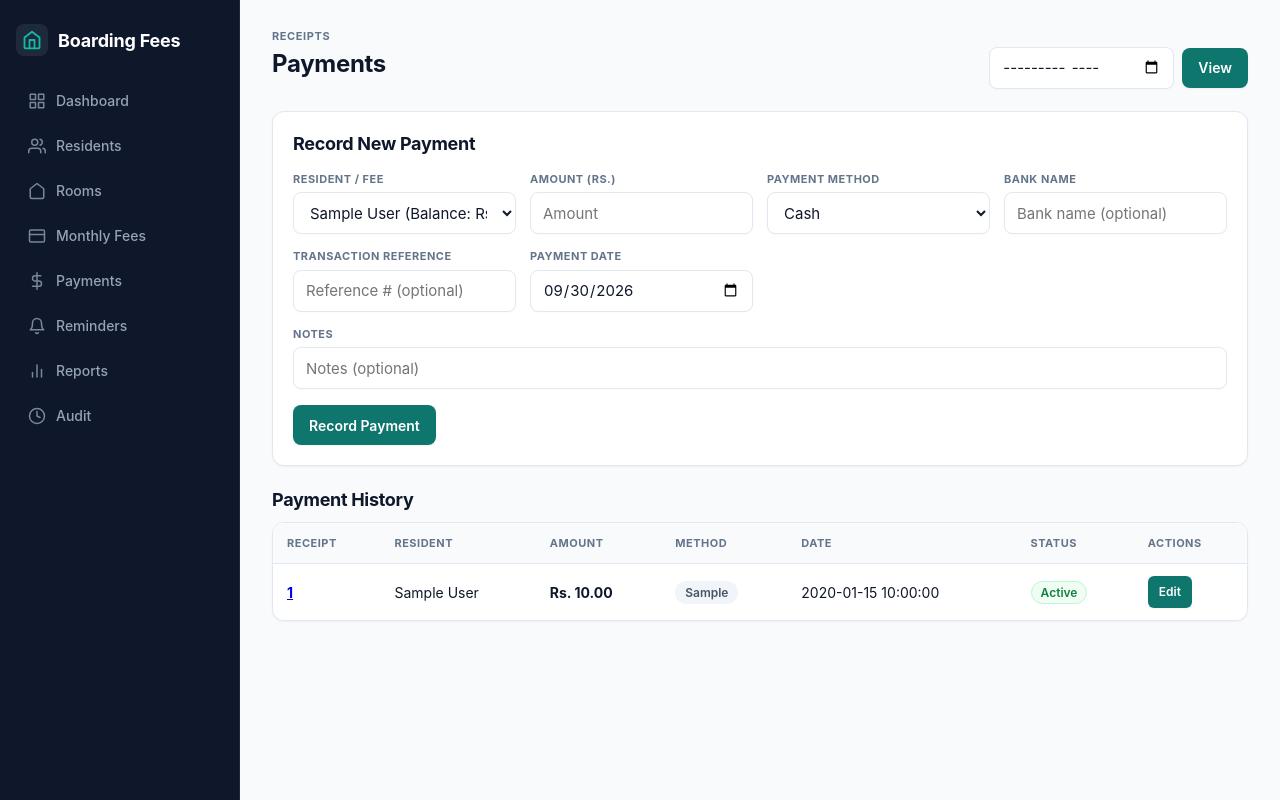
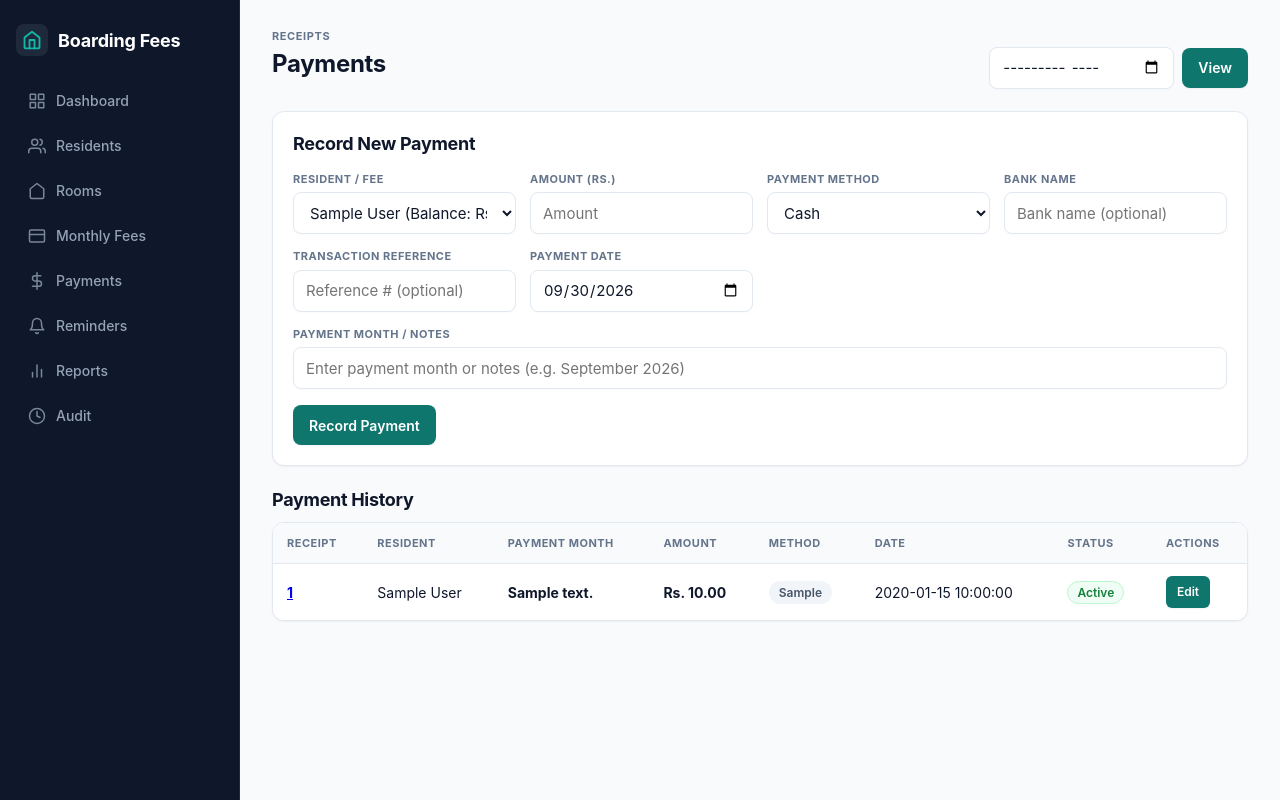
Before and after one commit to chaniru2004/Boarding-Fee-Management-System, a Flask app: template templates/payments.html in a window 1280 px wide. Run offline with Flask 3, Linux system fonts and the light colour scheme; the template is opened without the code that fills it: most values are stand-ins (such as "Sample title", 1, 10 or a date in 2020); some libraries are stand-ins or nearby versions.

Commit message:
Add Payment Month column displaying payment notes across payment tables

```diff
--- a/templates/dashboard.html
+++ b/templates/dashboard.html
@@ -77,18 +77,19 @@
 <h3>Recent Payments</h3>
 <div class="table-container">
   <table>
-    <thead><tr><th>Receipt</th><th>Resident</th><th>Amount</th><th>Method</th><th>Date</th></tr></thead>
+    <thead><tr><th>Receipt</th><th>Resident</th><th>Payment Month</th><th>Amount</th><th>Method</th><th>Date</th></tr></thead>
     <tbody>
       {% for payment in recent_payments %}
       <tr>
         <td><a href="{{ url_for('receipt', receipt_number=payment.receipt_number) }}"><strong>{{ payment.receipt_number }}</strong></a></td>
         <td>{{ payment.full_name }}</td>
+        <td><strong>{{ payment.notes or payment.month }}</strong></td>
         <td><strong>Rs. {{ money(payment.amount) }}</strong></td>
         <td><span class="badge">{{ payment.payment_method }}</span></td>
         <td>{{ payment.payment_date }}</td>
       </tr>
       {% else %}
-      <tr><td colspan="5" style="color: var(--muted);">No payments recorded yet.</td></tr>
+      <tr><td colspan="6" style="color: var(--muted);">No payments recorded yet.</td></tr>
       {% endfor %}
     </tbody>
   </table>
--- a/templates/payment_form.html
+++ b/templates/payment_form.html
@@ -36,8 +36,8 @@
       <input name="payment_date" type="date" value="{{ payment.payment_date }}">
     </div>
     <div style="grid-column: 1 / -1;">
-      <label class="field-label">Notes</label>
-      <input name="notes" value="{{ payment.notes or '' }}" placeholder="Notes">
+      <label class="field-label">Payment Month / Notes</label>
+      <input name="notes" value="{{ payment.notes or '' }}" placeholder="Payment month / notes (e.g. September 2026)">
     </div>
   </div>
   <button type="submit">Update Payment</button>
--- a/templates/payments.html
+++ b/templates/payments.html
@@ -48,8 +48,8 @@
       <input name="payment_date" type="date" value="{{ today }}">
     </div>
     <div style="grid-column: 1 / -1;">
-      <label class="field-label">Notes</label>
-      <input name="notes" placeholder="Notes (optional)">
+      <label class="field-label">Payment Month / Notes</label>
+      <input name="notes" placeholder="Enter payment month or notes (e.g. September 2026)">
     </div>
   </div>
   <button type="submit">Record Payment</button>
@@ -62,6 +62,7 @@
       <tr>
         <th>Receipt</th>
         <th>Resident</th>
+        <th>Payment Month</th>
         <th>Amount</th>
         <th>Method</th>
         <th>Date</th>
@@ -74,6 +75,7 @@
       <tr>
         <td><a href="{{ url_for('receipt', receipt_number=payment.receipt_number) }}"><strong>{{ payment.receipt_number }}</strong></a></td>
         <td>{{ payment.full_name }}</td>
+        <td><strong>{{ payment.notes or payment.month }}</strong></td>
         <td><strong>Rs. {{ money(payment.amount) }}</strong></td>
         <td><span class="badge">{{ payment.payment_method }}</span></td>
         <td>{{ payment.payment_date }}</td>
@@ -83,7 +85,7 @@
         </td>
       </tr>
       {% else %}
-      <tr><td colspan="7" style="color: var(--muted); text-align: center; padding: 24px;">No payments recorded yet for this month.</td></tr>
+      <tr><td colspan="8" style="color: var(--muted); text-align: center; padding: 24px;">No payments recorded yet for this month.</td></tr>
       {% endfor %}
     </tbody>
   </table>
--- a/templates/reports.html
+++ b/templates/reports.html
@@ -41,15 +41,17 @@
     <h3>Payments Recorded</h3>
     <div class="table-container" style="margin-bottom: 0;">
       <table>
+        <thead><tr><th>Receipt</th><th>Resident</th><th>Payment Month</th><th>Amount</th></tr></thead>
         <tbody>
           {% for payment in payments %}
           <tr>
             <td><a href="{{ url_for('receipt', receipt_number=payment.receipt_number) }}"><strong>{{ payment.receipt_number }}</strong></a></td>
             <td>{{ payment.full_name }}</td>
+            <td>{{ payment.notes or payment.month }}</td>
             <td><strong>Rs. {{ money(payment.amount) }}</strong></td>
           </tr>
           {% else %}
-          <tr><td colspan="3" style="color: var(--muted);">No payments recorded for this month.</td></tr>
+          <tr><td colspan="4" style="color: var(--muted);">No payments recorded for this month.</td></tr>
           {% endfor %}
         </tbody>
       </table>
```
